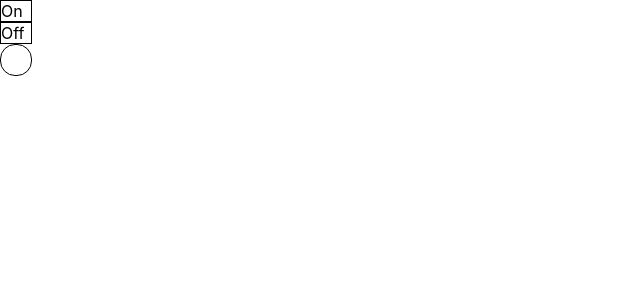
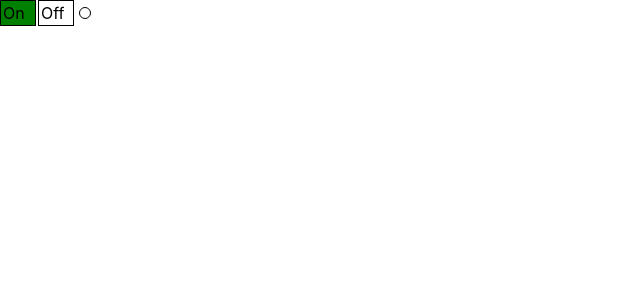
Before and after one commit to IvanMinets/ReactKabzda, a React (Create React App) app: page / in a window 1280 px wide. Shown: the top 300 px of the page, without its empty margins (0-640 px from the left). Built offline with nearby package versions, Linux system fonts and the light colour scheme.

Commit message:
Update OnOff.tsx

```diff
--- a/src/components/OnOff/OnOff.tsx
+++ b/src/components/OnOff/OnOff.tsx
@@ -8,18 +8,28 @@ function OnOff(props: PropsType) {
     const onStyle = {
         width: "30px",
         height: "20px",
-        border: "1px solid black"
+        border: "1px solid black",
+        display: "inline-block",
+        padding: "2px",
+        backgroundColor: props.on ? "green" : "white"
     };
     const offStyle = {
         width: "30px",
         height: "20px",
-        border: "1px solid black"
+        border: "1px solid black",
+        display: "inline-block",
+        marginLeft: "2px",
+        padding: "2px",
+        backgroundColor: props.on ? "white" : "red"
     };
     const indicatorStyle = {
-        width: "30px",
-        height: "30px",
+        width: "10px",
+        height: "10px",
         borderRadius: "15px",
-        border: "1px solid black"
+        border: "1px solid black",
+        display: "inline-block",
+        marginLeft: "5px",
+        backgroundColor: props.on ? "white" : "red"
     };
 
     return <div>
```
